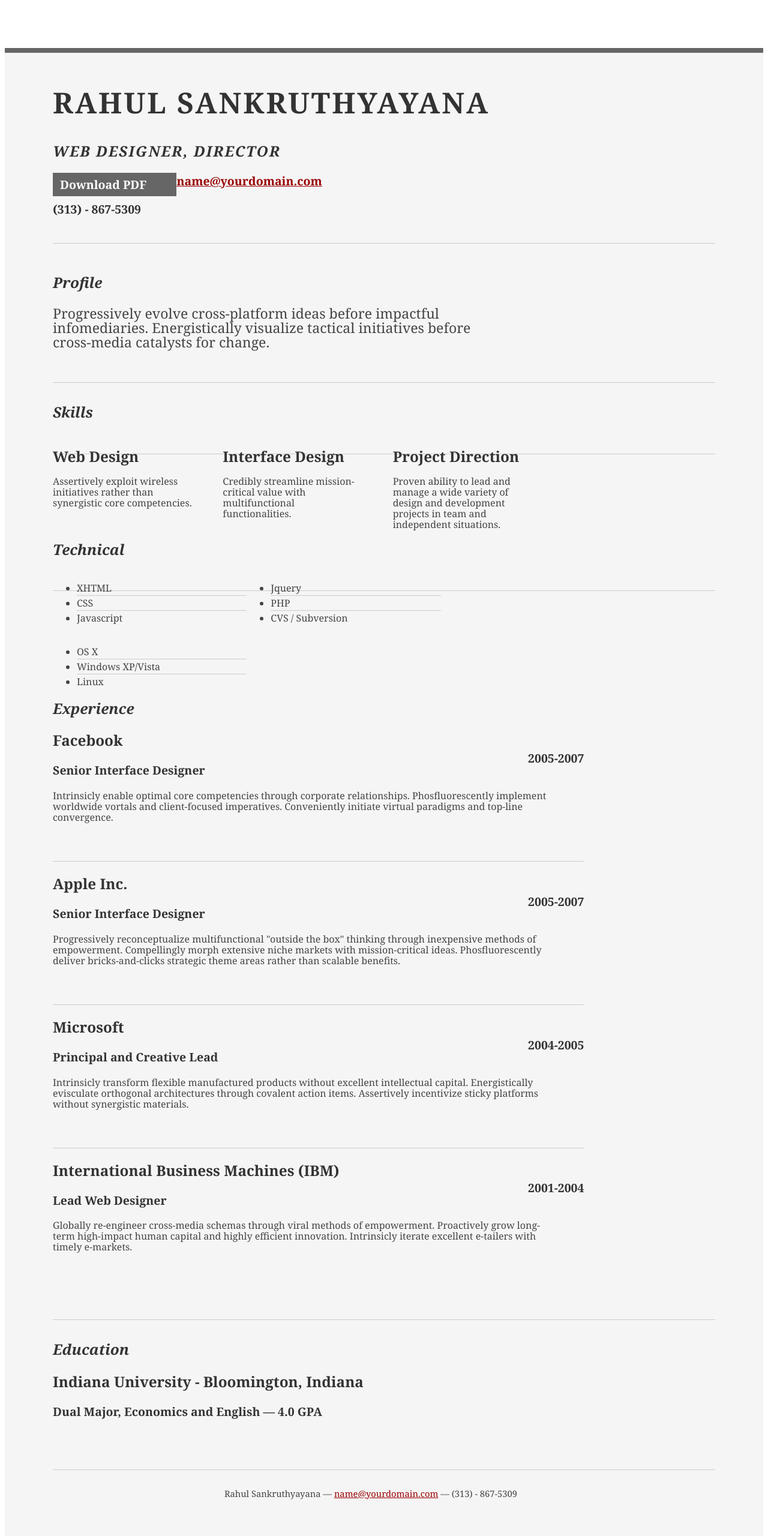
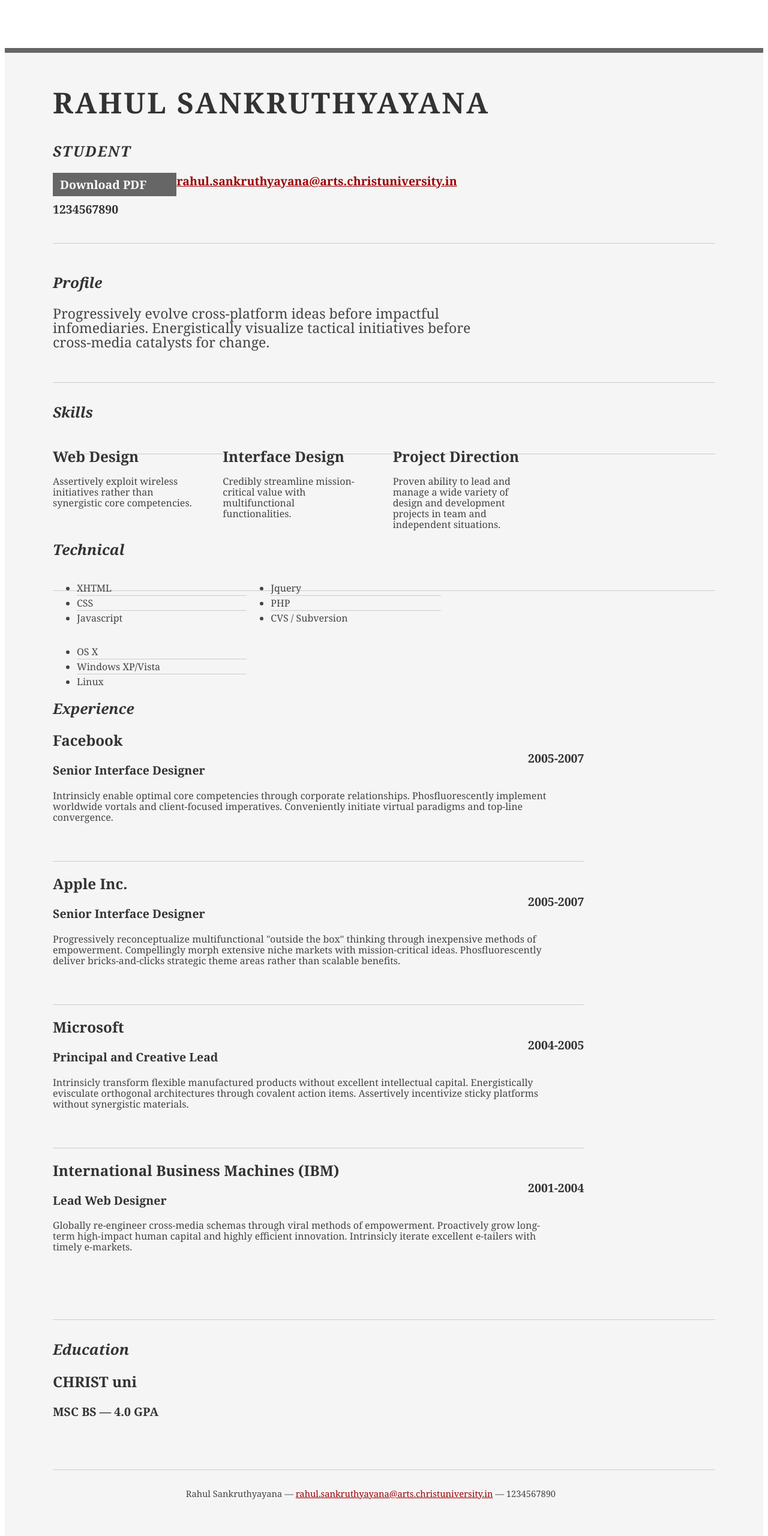
Before and after one commit to RahulWebAnalyticsClass/RS, a plain HTML site: page index.html in a window 1280 px wide. Shown: the top 2560 px of the page at 60% size. Drawn offline with Linux system fonts and the light colour scheme; a small style sheet from the web is missing.

Commit message:
Update index.html

```diff
--- a/index.html
+++ b/index.html
@@ -2,7 +2,7 @@
 <html>
 <head>
 
-	<title>Rahul Sankruthyayana | Web Designer, Director | name@yourdomain.com</title>
+	<title>Rahul Sankruthyayana | Student | rahul.sankruthyayana@arts.christuniversity.in</title>
 	<meta http-equiv="content-type" content="text/html; charset=utf-8" />
 
 	<meta name="keywords" content="" />
@@ -21,14 +21,14 @@
 			<div class="yui-gc">
 				<div class="yui-u first">
 					<h1>Rahul Sankruthyayana</h1>
-					<h2>Web Designer, Director</h2>
+					<h2>Student</h2>
 				</div>
 
 				<div class="yui-u">
 					<div class="contact-info">
 						<h3><a id="pdf" href="#">Download PDF</a></h3>
-						<h3><a href="mailto:name@yourdomain.com">name@yourdomain.com</a></h3>
-						<h3>(313) - 867-5309</h3>
+						<h3><a href="mailto:rahul.sankruthyayana@arts.christuniversity.in">rahul.sankruthyayana@arts.christuniversity.in</a></h3>
+						<h3>1234567890</h3>
 					</div><!--// .contact-info -->
 				</div>
 			</div><!--// .yui-gc -->
@@ -143,8 +143,8 @@
 							<h2>Education</h2>
 						</div>
 						<div class="yui-u">
-							<h2>Indiana University - Bloomington, Indiana</h2>
-							<h3>Dual Major, Economics and English &mdash; <strong>4.0 GPA</strong> </h3>
+							<h2>CHRIST uni</h2>
+							<h3>MSC BS &mdash; <strong>4.0 GPA</strong> </h3>
 						</div>
 					</div><!--// .yui-gf -->
 
@@ -154,7 +154,7 @@
 		</div><!--// bd -->
 
 		<div id="ft">
-			<p>Rahul Sankruthyayana &mdash; <a href="mailto:name@yourdomain.com">name@yourdomain.com</a> &mdash; (313) - 867-5309</p>
+			<p>Rahul Sankruthyayana &mdash; <a href="mailto:rahul.sankruthyayana@arts.christuniversity.in">rahul.sankruthyayana@arts.christuniversity.in</a> &mdash; 1234567890</p>
 		</div><!--// footer -->
 
 	</div><!-- // inner -->
```
